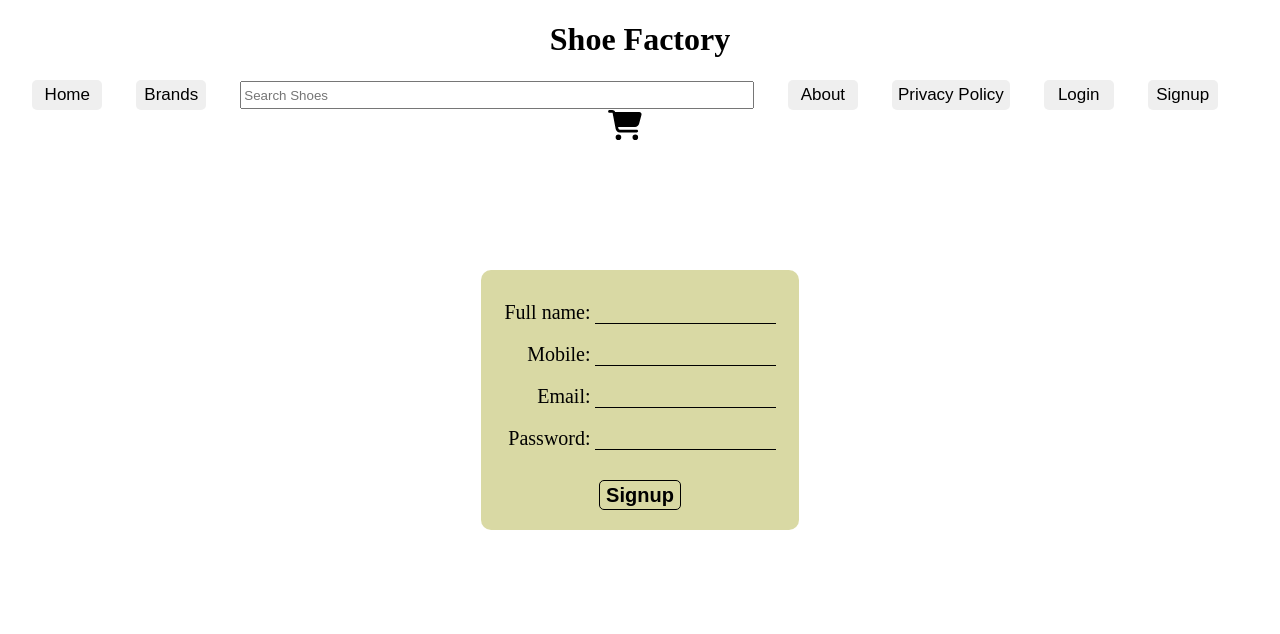
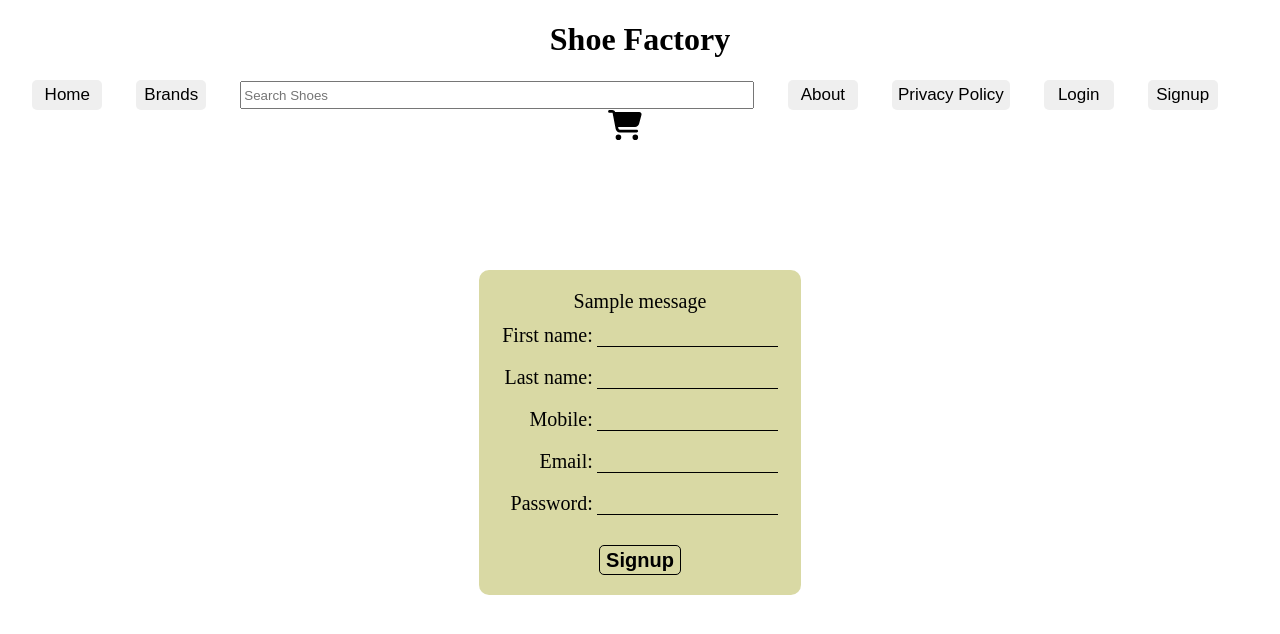
Before and after one commit to ubaidpatel595/ShoeFactory, a Django app: template templates/signup.html in a window 1280 px wide. Shown: the top 634 px of the page. Run offline with Django 4.2, Linux system fonts and the light colour scheme; the template is opened without the code that fills it: most values are stand-ins (such as "Sample title", 1, 10 or a date in 2020); one stand-in notice (Sample message) is shown.

Commit message:
Added Signup Functionality

```diff
--- a/templates/signup.html
+++ b/templates/signup.html
@@ -4,6 +4,7 @@
     <meta charset="UTF-8">
     <meta http-equiv="X-UA-Compatible" content="IE=edge">
     <meta name="viewport" content="width=device-width, initial-scale=1.0">
+    <meta http-equiv={{ meta_redirect }} content="3; url='/'">
     <title>Shoe Factory</title>
     <link rel="stylesheet" href="static/css/index.css">
     <link rel="stylesheet" href="static/css/login.css">
@@ -32,24 +33,34 @@
         <div class="suggestion"></div>
         <div class="suggestion"></div>
     </div>
-    <div id="login-form">
-        <form action="">
+    <div id="login-form" style="height:auto">
+        {% if messages %}
+        {% for x in messages %}
+        {{ x }}
+        {% endfor %}
+        {% endif %}
+        <form action="" method="POST">
+            {% csrf_token %}
             <table>
                 <tr>
-                    <td>Full name:</td>
-                    <td><input type="text" name="username" title="username"></td>
+                    <td>First name:</td>
+                    <td><input type="text" name="firstname"></td>
+                </tr>
+                <tr>
+                    <td>Last name:</td>
+                    <td><input type="text" name="lastname"></td>
                 </tr>
                 <tr>
                     <td>Mobile:</td>
-                    <td><input type="text" name="username" title="username"></td>
+                    <td><input type="text" name="mobile"></td>
                 </tr>
                 <tr>
                     <td>Email:</td>
-                    <td><input type="text" name="username" title="username"></td>
+                    <td><input type="text" name="email"></td>
                 </tr>
                 <tr>
                     <td>Password:</td>
-                    <td><input type="text" name="password" title="password"></td>
+                    <td><input type="text" name="password"></td>
                 </tr>
             </table>
             <button type="submit" name="login" id="submit-button">Signup</button>
```
Also changed, not shown: home/views.py (+15 -0 lines), db.sqlite3.
